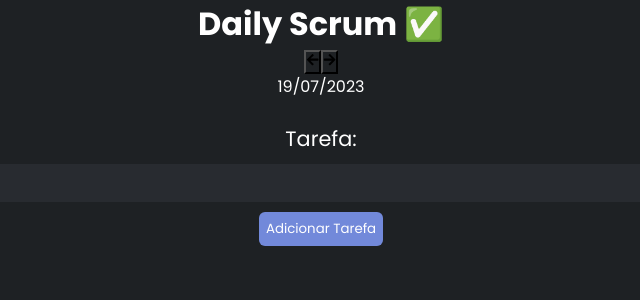
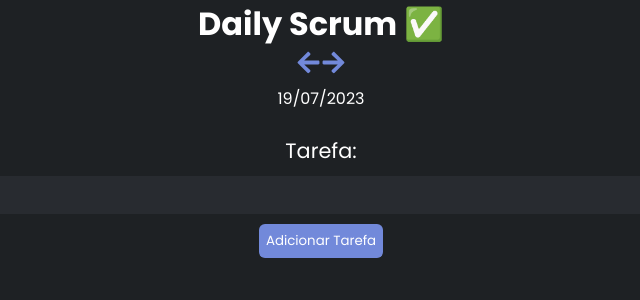
Before and after one commit to manosanti/daily-scrum, a React (Vite) app in the folder frontend/: page / in a window 1280 px wide. Shown: the top 300 px of the page, without its empty margins (319-959 px from the left). Built offline with nearby package versions, Linux system fonts and the light colour scheme.

Commit message:
date-button-styled

```diff
--- a/frontend/src/index.css
+++ b/frontend/src/index.css
@@ -6,6 +6,9 @@
   --gray: #36393e;
   --gray-dark: #282b30;
   --gray-darker: #1e2124;
+
+  /* Hover */
+  --blue-hover: #4961ba;
 }
 
 * {
--- a/frontend/src/pages/Teste.jsx
+++ b/frontend/src/pages/Teste.jsx
@@ -17,6 +17,21 @@ const GlobalStyles = createGlobalStyle`
 const HeaderWrapper = styled.header`
   color: white;
   text-align: center;
+
+  button {
+    cursor: pointer;
+    padding: 30px;
+    font-size: 25px;
+    outline: none;
+    border: none;
+    color: var(--blue);
+    padding: 0;
+    transition: .3s;
+
+    &:hover {
+      color: var(--blue-hover);
+    }
+  }
 `;
 
 const FormWrapper = styled.form`
```
